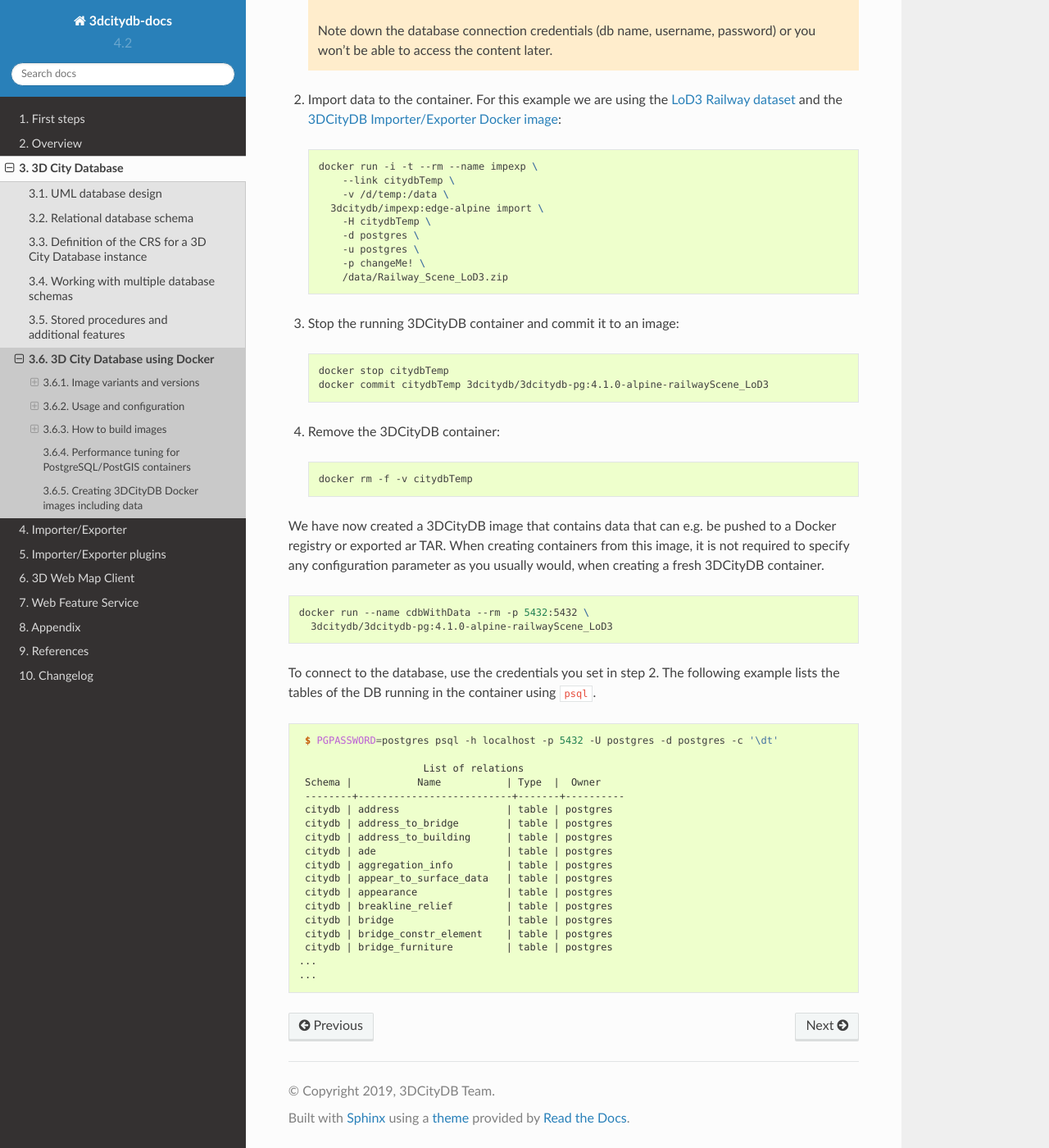
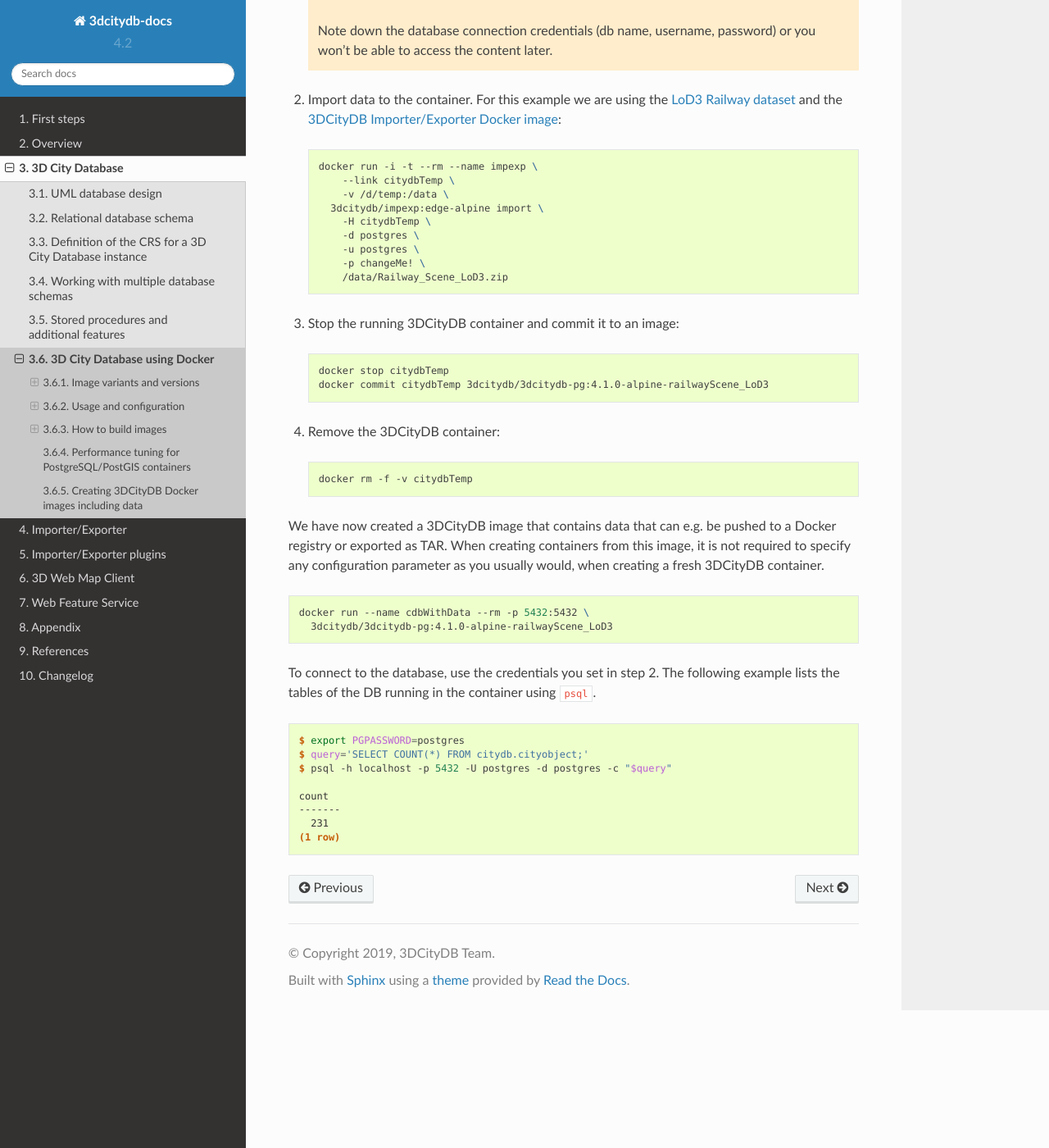
Before and after one commit to 3dcitydb/3dcitydb-docs, a Sphinx documentation site: the page built from source/3dcitydb/docker.rst, in a window 1280 px wide and 1400 px high, scrolled down 8078 px. Shown: the whole window at 82% size. Built offline with Sphinx 7.4.7 and the Read the Docs theme 2.0.0, drawn with Linux system fonts in a browser that asks for light colours.

Commit message:
corrections and count query

```diff
--- a/source/3dcitydb/docker.rst
+++ b/source/3dcitydb/docker.rst
@@ -529,7 +529,7 @@
     docker rm -f -v citydbTemp
 
 We have now created a 3DCityDB image that contains data that can e.g. be pushed to a
-Docker registry or exported ar TAR.
+Docker registry or exported as TAR.
 When creating containers from this image, it is not required to specify any configuration
 parameter as you usually would, when creating a fresh 3DCityDB container.
 
@@ -543,25 +543,14 @@
 
 .. code-block:: console
 
-  $ PGPASSWORD=postgres psql -h localhost -p 5432 -U postgres -d postgres -c '\dt'
+  $ export PGPASSWORD=postgres
+  $ query='SELECT COUNT(*) FROM citydb.cityobject;'
+  $ psql -h localhost -p 5432 -U postgres -d postgres -c "$query"
 
-                      List of relations
-  Schema |           Name           | Type  |  Owner
-  --------+--------------------------+-------+----------
-  citydb | address                  | table | postgres
-  citydb | address_to_bridge        | table | postgres
-  citydb | address_to_building      | table | postgres
-  citydb | ade                      | table | postgres
-  citydb | aggregation_info         | table | postgres
-  citydb | appear_to_surface_data   | table | postgres
-  citydb | appearance               | table | postgres
-  citydb | breakline_relief         | table | postgres
-  citydb | bridge                   | table | postgres
-  citydb | bridge_constr_element    | table | postgres
-  citydb | bridge_furniture         | table | postgres
- ...
- ...
-
+  count
+  -------
+    231
+  (1 row)
 
 .. Links ----------------------------------------------------------------------
 
```
